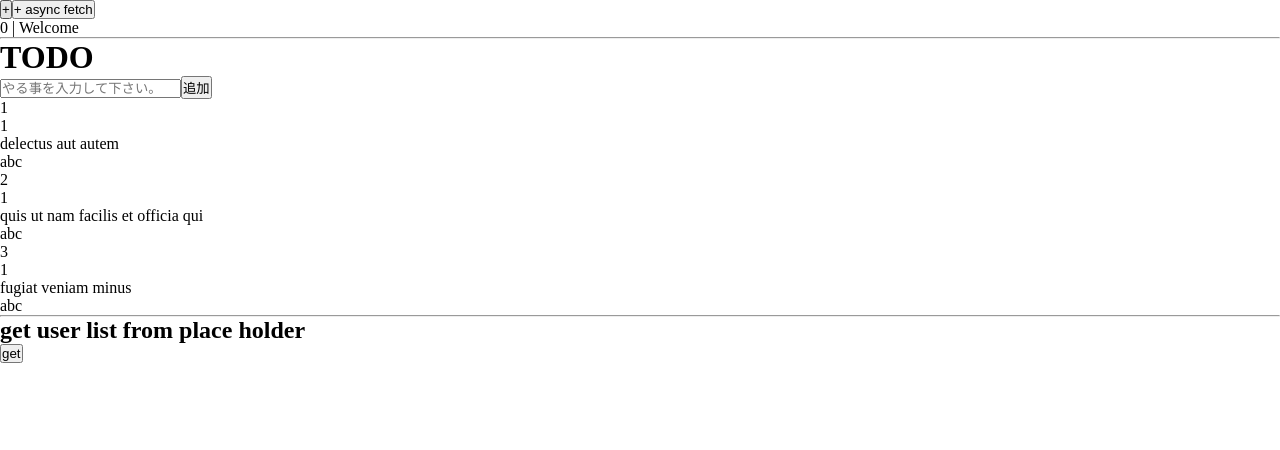
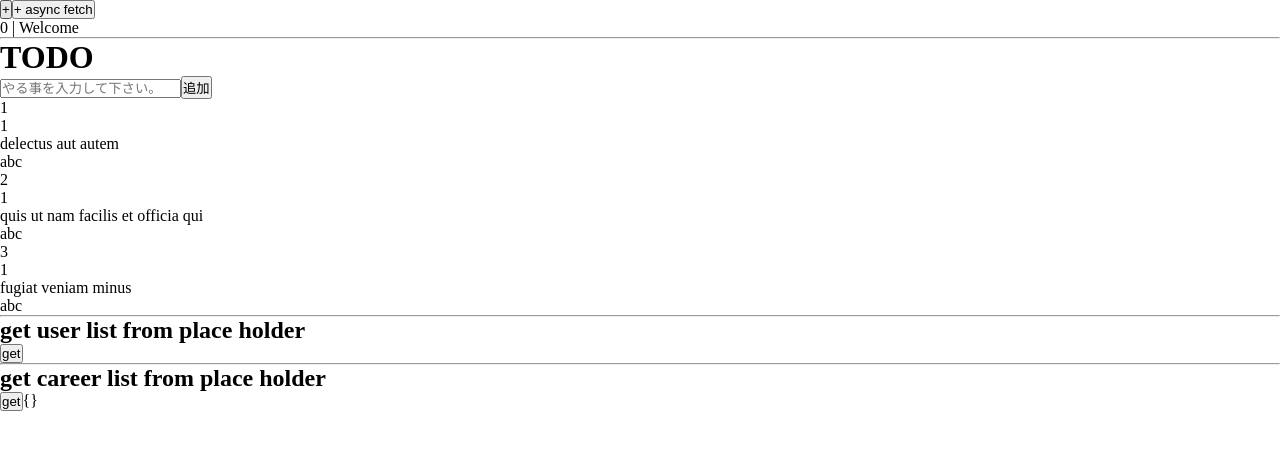
Before and after one commit to jini-labs-2/react-ts-practice, a React (Create React App) app: page / in a window 1280 px wide. Shown: the top 450 px of the page. Built offline with nearby package versions, Linux system fonts and the light colour scheme; the HTML template or start-up script is replaced by a standard one.

Commit message:
career sliceを追加

```diff
--- a/src/App.tsx
+++ b/src/App.tsx
@@ -4,7 +4,7 @@ import Todo from './pages/Todo';
 import store from './stores/store';
 import Counter from './pages/Counter';
 import User from './pages/User';
-
+import Career from './pages/Career';
 function App() {
   return (
     <Provider store={store}>
@@ -14,6 +14,8 @@ function App() {
         <Todo />
         <hr />
         <User />
+        <hr />
+        <Career />
       </div>
     </Provider>
   );
--- /dev/null
+++ b/src/data/career.data.json
@@ -0,0 +1,60 @@
+{
+  "baseInfo": {
+    "infoDate": "2025-02-01T00:00:00Z",
+    "birth": "1972-08-05T00:00:00Z",
+    "sex": "male",
+    "graduated": "韓国　私立大学校 コンピュータ工学課",
+    "certification": [{
+        "name": "情報処理技師1級",
+        "certificator": "韓国産業人力管理公団",
+        "date": "1996-07"
+    }],
+    "nearStation": "小田急線相模大野駅"
+  },
+  "skills": {
+    "category": "バックエンド",
+    "skills": ["Nodejs","Typescript","Javascript"],
+    "department": ["業務プロセスに基づいたシステムの要件分析"]
+  },
+  "aboutMe": {
+    "document": ["1.", "2."]
+  },
+  "careerHist": [{
+    "period": {
+      "start": "2021-01-01T00:00:00Z",
+      "end": "2022-01-01T00:00:00Z"
+    },
+    "role": "SE",
+    "teamMembers": 5,
+    "projectMembers": 5,
+    "lang": ["Javascript","Typescript"],
+    "database": ["DynamoDB", "Mysql"],
+    "osCloud": ["aws","ecs"],
+    "frame": ["Nodejs","Expressjs","Reactjs"],
+    "etc": ["docker","Github","githubAction","slac"],
+    "proces": [{
+      "name": "詳細設計",
+      "ativation": true
+    }]
+  }],
+  "myProject": [{
+    "period": {
+      "start": "2021-01-01T00:00:00Z",
+      "end": "2022-01-01T00:00:00Z"
+    },
+    "lang": ["Javascript"],
+    "database": ["json file"],
+    "osCloud": ["XServer"],
+    "purpose": ["学習"],
+    "learnedSkill": ["javasc","typesc"],
+    "comment": ["yoi","ok"],
+    "ref": {
+      "url": "https://abcdefg.com",
+      "screenShot": {
+        "screenShotAlt": "ff's sample screen",
+        "filename": "ff--name.png",
+        "url": "https://abc.com"
+      }
+    }
+  }]
+}
--- /dev/null
+++ b/src/pages/Career.tsx
@@ -0,0 +1,23 @@
+import React from 'react'
+import { useDispatch, useSelector } from 'react-redux'
+import { asyncFetchCareerInfo } from '../stores/careerSlice';
+import { AppDispatch, RootState } from '../stores/store';
+
+const Career = () => {
+  const dispatch = useDispatch<AppDispatch>();
+  const careerInfo = useSelector((state: RootState) => state.career.careerInfo)
+  console.log(careerInfo);
+  return (
+    <div>
+      <h2>get career list from place holder</h2>
+      <button
+        onClick={() => {
+          dispatch(asyncFetchCareerInfo())
+        }}
+      >get</button>
+      {careerInfo ? JSON.stringify(careerInfo): ''}
+    </div>
+  )
+}
+
+export default Career
--- /dev/null
+++ b/src/stores/careerSlice.ts
@@ -0,0 +1,41 @@
+import { createAsyncThunk, createSlice } from "@reduxjs/toolkit";
+import { CareerInfo } from "./type"
+//import careerInfo from "../data/career.data.json"
+import careerInfo from "../data/career.data.json"
+
+const asyncFetchCareerInfo = createAsyncThunk('careerSlice/asyncFetchCareerInfo', async() => {
+  return careerInfo;
+})
+
+export const careerSlice = createSlice({
+  name: "careerSlice",
+  initialState: {
+    careerInfo: {},
+    status: 'init'
+  },
+  reducers: {
+    resset: (state, action) => {
+      console.log('-reset-', action);
+      state.careerInfo = {};
+      state.status = 'reseted';
+    }
+  },
+  extraReducers: (builder) => {
+    builder.addCase(asyncFetchCareerInfo.pending, (state, action) => {
+      console.log('--loading--', action);
+      state.status = 'Loading';
+    })
+    builder.addCase(asyncFetchCareerInfo.fulfilled, (state, action) => {
+      console.log('--complete--', action);
+      state.careerInfo = action.payload as CareerInfo;
+      state.status = 'complete';
+    })
+    builder.addCase(asyncFetchCareerInfo.rejected, (state, action) => {
+      console.log('--fail--', action);
+      state.status = 'fail';
+    })
+  }
+})
+
+export default careerSlice;
+export { asyncFetchCareerInfo }
--- a/src/stores/store.ts
+++ b/src/stores/store.ts
@@ -1,11 +1,13 @@
 import { configureStore } from "@reduxjs/toolkit";
 import counterSlice from "./counterSlice";
 import userSlice from "./userSlice";
+import careerSlice from "./careerSlice";
 
 const store = configureStore({
   reducer: {
     counter: counterSlice.reducer,
-    user: userSlice.reducer
+    user: userSlice.reducer,
+    career: careerSlice.reducer,
   }
 })
 
--- a/tsconfig.json
+++ b/tsconfig.json
@@ -42,7 +42,7 @@
     // "resolvePackageJsonImports": true,                /* Use the package.json 'imports' field when resolving imports. */
     // "customConditions": [],                           /* Conditions to set in addition to the resolver-specific defaults when resolving imports. */
     // "noUncheckedSideEffectImports": true,             /* Check side effect imports. */
-    // "resolveJsonModule": true,                        /* Enable importing .json files. */
+    "resolveJsonModule": true,                        /* Enable importing .json files. */
     // "allowArbitraryExtensions": true,                 /* Enable importing files with any extension, provided a declaration file is present. */
     // "noResolve": true,                                /* Disallow 'import's, 'require's or '<reference>'s from expanding the number of files TypeScript should add to a project. */
 
```
Also changed, not shown: src/data/todo.data.json (added, +20 -0 lines), src/stores/type.ts (+5 -5 lines).
